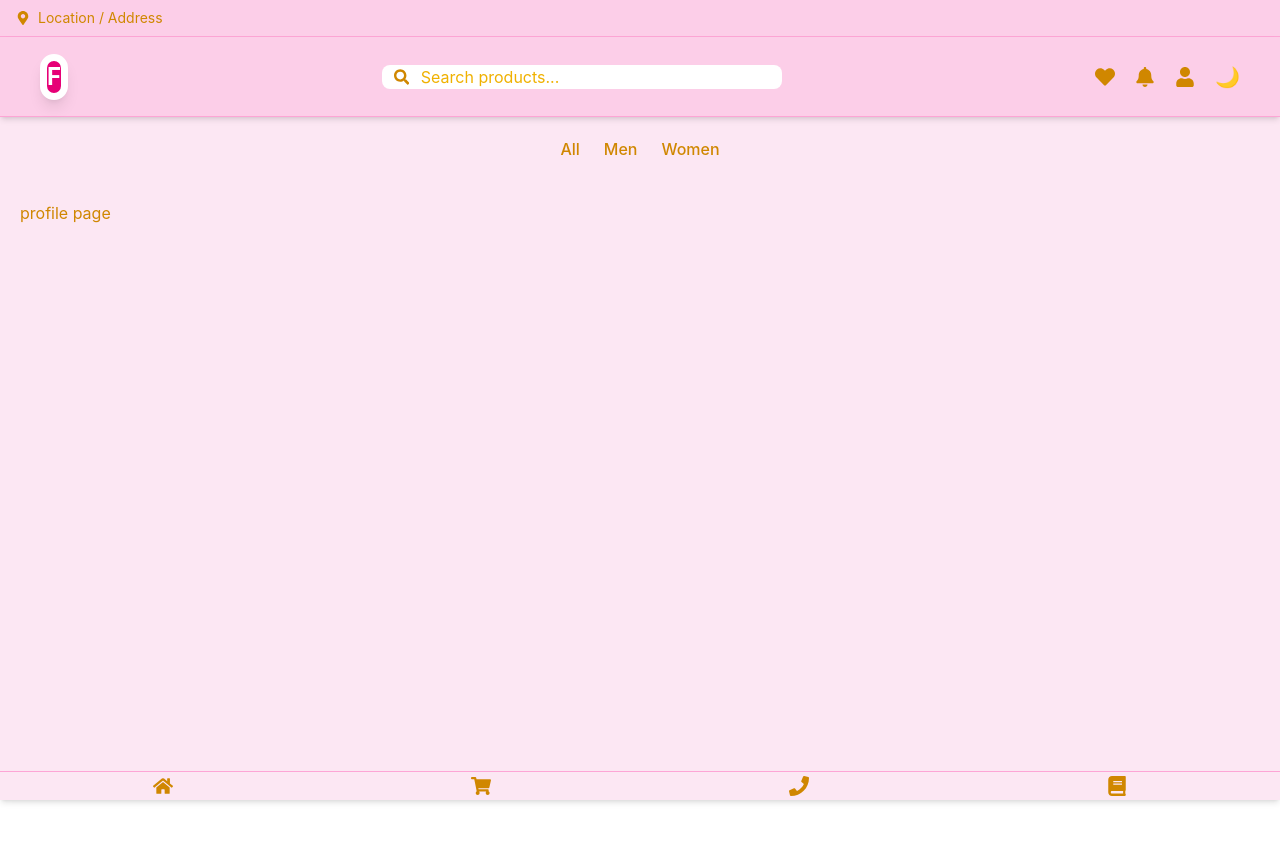
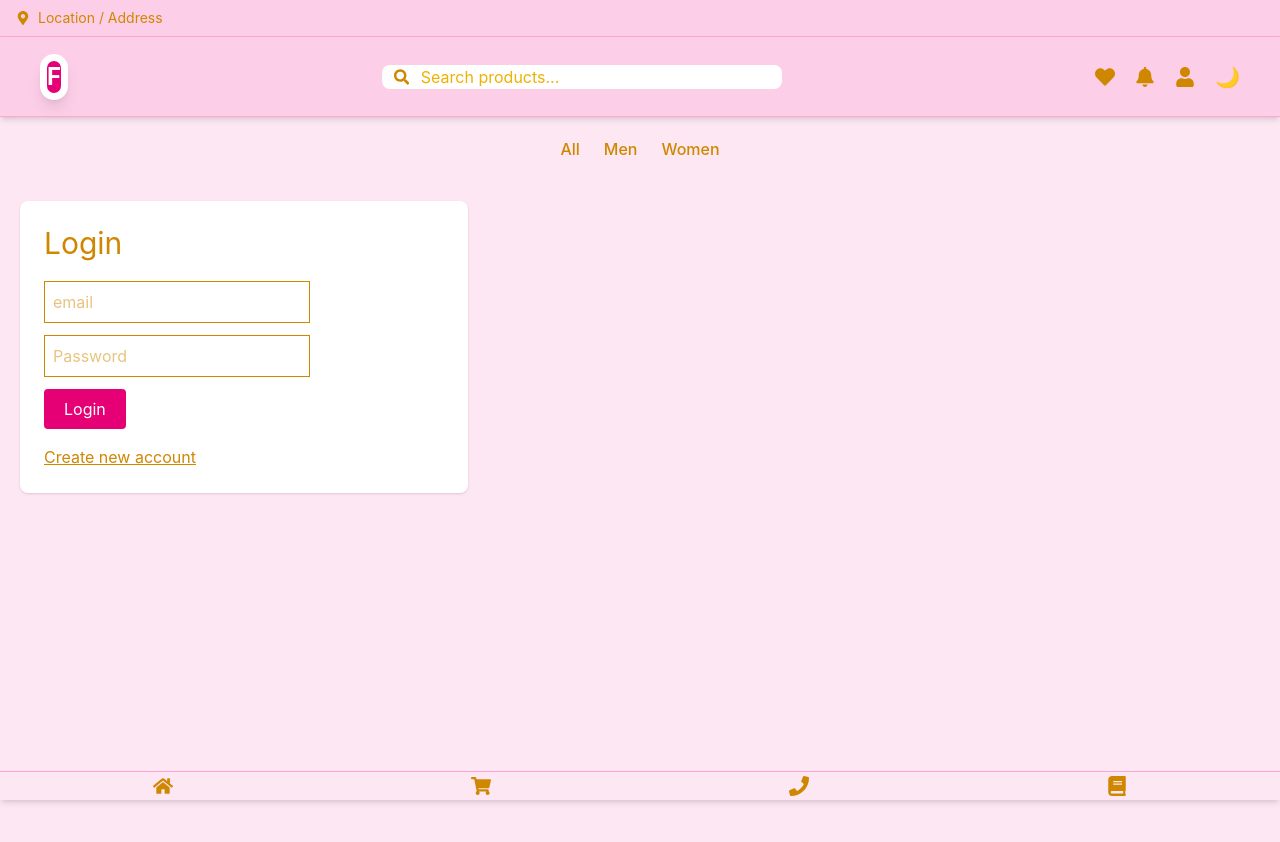
Before and after one commit to 1998ankitayadav/FashionX-app, a React (Vite) app: page /profile in a window 1280 px wide. Shown: the top 842 px of the page. Before the commit the page ends 800 px from the top, so only its background shows below. Built offline with nearby package versions, Linux system fonts and the light colour scheme.

Commit message:
added buy now button in wishlist

```diff
--- a/src/App.jsx
+++ b/src/App.jsx
@@ -14,8 +14,7 @@ import Product from "./components/Product"
 
 import { Routes, Route } from "react-router-dom"
 function App() {
-
-   const [dark,setDark] = useState(false)
+const [dark,setDark] = useState( false)
    const [category,setCategory] = useState("All")
    const [wishlist,setWishlist] = useState(
     JSON.parse(localStorage.getItem("wishlist")) || [])
@@ -32,6 +31,7 @@ dark
 )
 
 },[dark])
+
 useEffect(()=>{
 
 
--- a/src/components/Product.jsx
+++ b/src/components/Product.jsx
@@ -9,6 +9,7 @@ import hoodie from "../assets/nike-hoodie.jpg"
 import womenSaree from "../assets/saree.jpg"
 import makeup from "../assets/beauty.jpg"
 import plants from "../assets/plant.jpg"
+import { useNavigate } from "react-router-dom"
 function Product({
     category,
     search="",
@@ -94,16 +95,10 @@ name:"saree",
 category:"Women",
 price:"₹1999",
 image:womenSaree
-},
-// {
-// id:number,
-// name:"product name",
-// category:"Men/Women/All",
-// price:"₹price",
-// image:"image link"
-// }
+}
+
 ]
-
+const navigate = useNavigate()
 const filteredProducts = products.filter((item)=>{
 
 const categoryMatch =
@@ -261,7 +256,35 @@ hover:bg-pink-700
 Add to Cart
 </button>
 
+<button
 
+onClick={()=>{
+
+setCart([
+{
+...item,
+qty:1
+}
+])
+navigate("/cart")
+
+}}
+
+className="
+mt-2
+ml-2
+bg-yellow-500
+text-white
+px-3
+py-1
+rounded
+"
+
+>
+
+Buy Now
+
+</button>
 </div>
 
 
--- a/src/pages/Cart.jsx
+++ b/src/pages/Cart.jsx
@@ -134,14 +134,78 @@ setCart(
   </div>
   ))
 }
+
 {
-  cart.legth>0 &&
-  <h2 classNAme="
-  mt-5
-  text-xl
-  font-bold">
-    Total: ₹{totalPrice}
-  </h2>
+cart.length>0 &&
+
+<div className="
+mt-5
+border-t
+pt-5
+">
+
+
+<h2 className="
+text-xl
+font-bold
+">
+
+Price Details
+
+</h2>
+
+
+<p>
+Product Total : ₹{totalPrice}
+</p>
+
+
+<p>
+GST (18%) : ₹{Math.round(totalPrice*0.18)}
+</p>
+
+
+<p>
+Delivery : ₹50
+</p>
+
+
+<h2 className="
+text-2xl
+font-bold
+mt-3
+">
+
+Total Amount : ₹
+{
+totalPrice +
+Math.round(totalPrice*0.18)
++
+50
+}
+
+</h2>
+
+
+<button
+className="
+
+bg-pink-600
+text-white
+dark:text-black
+px-5
+py-2
+mt-5
+rounded
+">
+
+Proceed To Payment
+
+</button>
+
+
+</div>
+
 }
     </div>
   )
--- a/src/pages/Profile.jsx
+++ b/src/pages/Profile.jsx
@@ -1,14 +1,156 @@
+import {useState} from "react";
 function Profile() {
+  const [login, setlogin] = useState(true);
+
+  const [user, setUser] = useState(
+    JSON.parse(localStorage.getItem("user")) || null
+  );
+  const [from,setFrom] = useState({
+    name:"",
+    emial:"",
+    phone:"",
+    password:""
+
+  });
+  const handleChange = (e) => {
+    setForm({
+      ...form,
+      [e.target.name]:e.target.value})
+    }
+  const handleSubmit =(e) => {
+    e.preventDefault();
+if(login){
+  const savedUser = JSON.parse(localStorage.getItem("user"));
+  if(savedUser?.email === form.email &&
+    savedUser?.password === form.password){
+      setUser(savedUser);
+
+    }else{
+      alert("wrong email or password");
+
+    }
+}else{
+  localStorage.setItem(
+    "user",
+    JSON.stringify(form)
+
+  )
+  setUser(form)
+}
+}
+const logout = () => {
+  localStorage.removeItem("user");
+  setUser(null);
+
+}
+
   return (
   <div className="
+  min-h-screen
+
+  justify-center
+  items-center
 p-5
 dark:text-pink-600
 text-yellow-600
-">
-     <h1>
-        profile page
-     </h1>
-    </div>
+">{
+  user?(
+    <div className="
+    bg-white
+    dark:bg-black
+    p-6
+    rounded-lg
+    shadow">
+      <h1 className= "text-3xl font-bold">
+        Profile
+      </h1>
+      <p>Name:{user.name}</p>
+      <p>Email:{user.Email}</p>
+      <p>Phone:{user.phone}</p>
+
+      <button
+      onClick={logout}
+      className="bg-red-500
+      text-white
+       px-4
+       py-2
+        mt-5
+        rounded">
+        Logout
+      </button>
+      </div>
+      ):(
+    <div className="
+    bg-white
+    dark:bg-black
+    p-6
+    rounded-lg
+    shadow
+    w-full
+    max-w-md
+    ">
+      <h1 className="text-3xl mb-5">
+        {login ? "Login" : "Signup"}
+      </h1>
+      <form onSubmit= {handleSubmit}
+      className="space-y-3">
+
+      {!login&&
+
+        <input
+        className="border p-2 block"
+        name="name"
+        placeholder="Name"
+        onChange={handleChange}
+        />
+
+      }
+      <input
+      className = "border p-2 block"
+      name="email"
+      placeholder="email"
+      onChange={handleChange}
+      />
+      {!login &&
+      <input
+      className="border p-2 block"
+      name="phone"
+      placeholder="phone Number"
+      onChange={handleChange}
+      />
+      }
+        <input
+      className="border p-2 block"
+      type="password"
+      name="password"
+      placeholder="Password"
+      onChange={handleChange}
+      />
+        <button
+      className="bg-pink-600
+      text-white
+       px-5
+        py-2
+        rounded">
+        {login ? "Login" : "Signup"}
+      </button>
+
+      </form>
+
+      <button
+      onClick={()=>setLogin(!login)}
+      className="mt-4 underline">
+
+        {login
+        ? "Create new account"
+        : "Already have account"}
+
+      </button>
+      </div>
+  )
+
+}
+</div>
   )
 }
 
--- a/src/pages/Wishlist.jsx
+++ b/src/pages/Wishlist.jsx
@@ -1,5 +1,7 @@
+import { useNavigate } from "react-router-dom"
 function Wishlist({wishlist,cart,setCart}){
 
+const navigate = useNavigate()
 
 return(
 
@@ -92,7 +94,71 @@ rounded
 hover:bg-pink-700">
 Add to Cart
 </button>
+{/* <button
 
+onClick={()=>{
+
+setCart([
+{
+...item,
+qty:1
+}
+])
+
+navigate("/cart")
+
+}}
+
+className="
+mt-2
+ml-2
+bg-yellow-500
+text-white
+px-3
+py-1
+rounded
+">
+
+Buy Now
+
+</button> */}
+<button
+
+onClick={()=>{
+
+const alreadyInCart = cart.some(
+(product)=>product.id===item.id
+)
+
+if(!alreadyInCart){
+
+setCart([
+...cart,
+{
+...item,
+qty:1
+}
+])
+
+}
+
+navigate("/cart")
+
+}}
+
+className="
+mt-2
+ml-2
+bg-yellow-500
+text-white
+px-3
+py-1
+rounded
+">
+
+Buy Now
+
+</button>
 
 </div>
 
```
